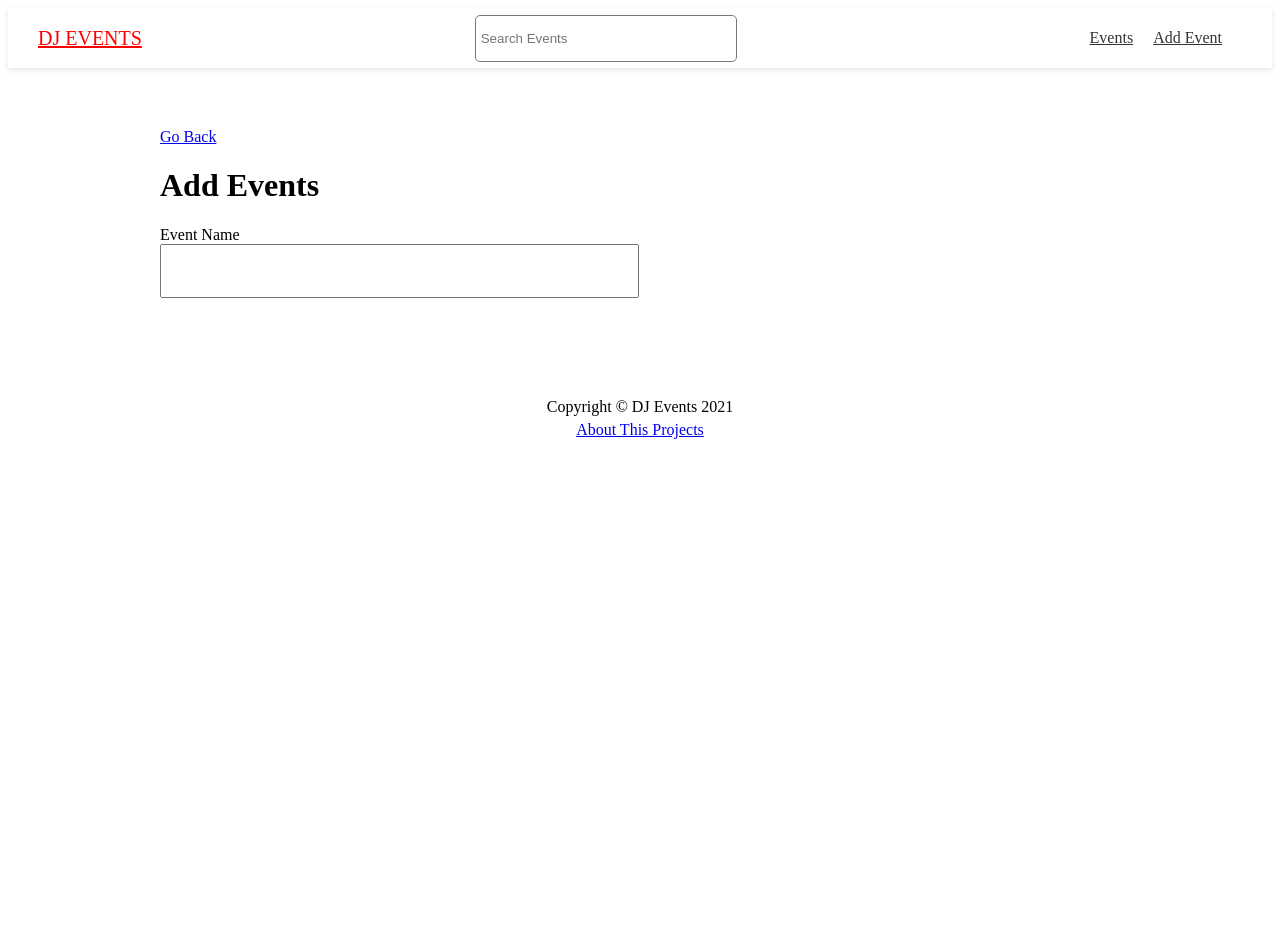
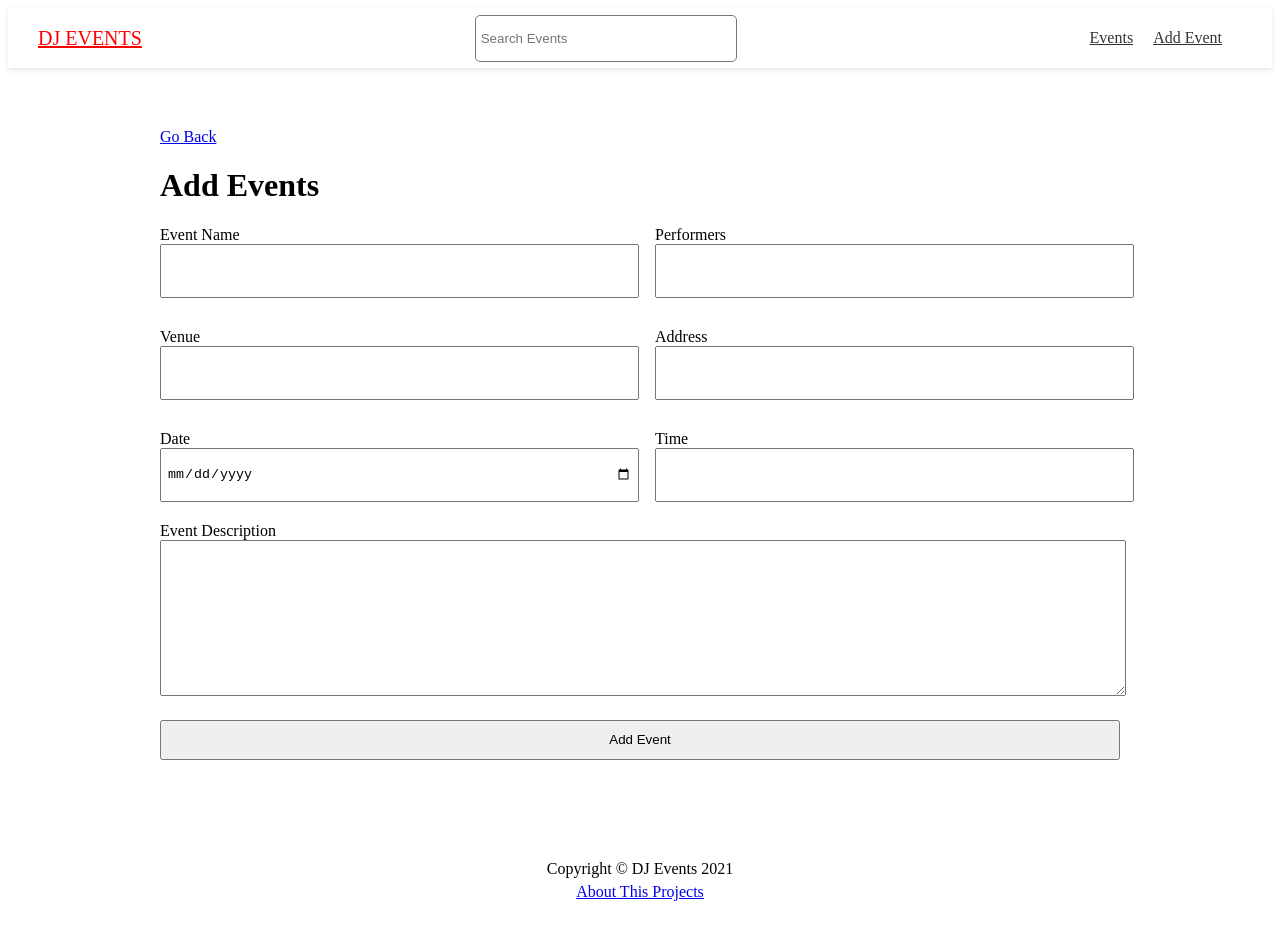
Before and after one commit to Shakib448/nextDjEvents, a Next.js app in the folder client/: page /events/add in a window 1280 px wide. Before the commit the page ends 800 px from the top, so only its background shows below. Built offline with nearby package versions, Linux system fonts and the light colour scheme.

Commit message:
Add stapi event

```diff
--- a/client/pages/events/add.js
+++ b/client/pages/events/add.js
@@ -44,7 +44,70 @@
               onChange={handleInputChange}
             />
           </div>
+          <div>
+            <label htmlFor="performers">Performers</label>
+            <input
+              type="text"
+              name="performers"
+              id="performers"
+              value={values.performers}
+              onChange={handleInputChange}
+            />
+          </div>
+          <div>
+            <label htmlFor="venue">Venue</label>
+            <input
+              type="text"
+              name="venue"
+              id="venue"
+              value={values.venue}
+              onChange={handleInputChange}
+            />
+          </div>
+          <div>
+            <label htmlFor="address">Address</label>
+            <input
+              type="text"
+              name="address"
+              id="address"
+              value={values.address}
+              onChange={handleInputChange}
+            />
+          </div>
+          <div>
+            <label htmlFor="date">Date</label>
+            <input
+              type="date"
+              name="date"
+              id="date"
+              value={values.date}
+              onChange={handleInputChange}
+            />
+          </div>
+          <div>
+            <label htmlFor="time">Time</label>
+            <input
+              type="text"
+              name="time"
+              id="time"
+              value={values.time}
+              onChange={handleInputChange}
+            />
+          </div>
         </div>
+
+        <div>
+          <label htmlFor="description">Event Description</label>
+          <textarea
+            type="text"
+            name="description"
+            id="description"
+            value={values.description}
+            onChange={handleInputChange}
+          ></textarea>
+        </div>
+
+        <input type="submit" value="Add Event" className="btn" />
       </form>
     </Layout>
   );
```
